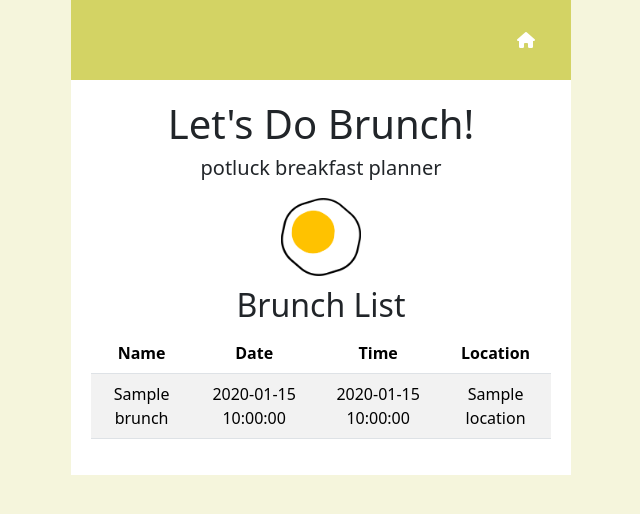
After one commit to heidi37/cs50-final-project, a Flask app: template templates/brunch-list.html in a window 1280 px wide. The commit adds this page. Shown: the top 514 px of the page, without its empty margins (319-959 px from the left). Run offline with Flask 3, Linux system fonts and the light colour scheme; the template is opened without the code that fills it: most values are stand-ins (such as "Sample title", 1, 10 or a date in 2020); some libraries are stand-ins or nearby versions.

Commit message:
create brunch list working

```diff
--- a/app.py
+++ b/app.py
@@ -4,8 +4,6 @@ from flask import Flask, redirect, render_template, request, url_for
 app = Flask(__name__) #turn this file into a flask application
 
 db = SQL("sqlite:///brunches.db")
-
-# ATTENDEES = {}
 
 DISHTYPES = [
     "Carbohydrate",
@@ -17,16 +15,29 @@ DISHTYPES = [
 @app.route('/')
 @app.route('/<name>')
 
-def hello_world(name="Cutie"):
+def helloWorld(name="Cutie"):
     return render_template("index.html", name=name)
 
 @app.route('/create-event', methods=["POST", "GET"])
 def createEvent():
+    if request.method == "POST":
+        # Validate submission
+        name = request.form.get("event-name")
+        date = request.form.get("event-date")
+        time = request.form.get("event-time")
+        location = request.form.get("event-location")
+        if not name:
+            return render_template("failure.html")
+
+        db.execute("INSERT INTO brunches (name, date, time, location) VALUES(?, ?, ?, ?)", name, date, time, location)
+
+        return redirect("brunch-list")
     return render_template("create-event.html")
 
-@app.route('/add-guests', methods=["POST", "GET"])
-def addGuests():
-    return render_template("add-guests.html")
+@app.route('/brunch-list')
+def brunchList():
+    brunches = db.execute("SELECT * FROM brunches")
+    return render_template("brunch-list.html", brunches=brunches)
 
 @app.route('/add-dish', methods=["POST", "GET"])
 def addDish():
--- a/static/styles.css
+++ b/static/styles.css
@@ -13,6 +13,13 @@ body {
     flex-direction: column;
     align-items: center;
     padding: 20px;
+    background: #fff;
+    width: 500px;
+}
+
+nav.container {
+    display: block;
+    background: hsl(60, 56%, 61%);
 }
 
 form {
@@ -38,3 +45,7 @@ button {
     padding: 5px 15px;
     border-radius: 5px;
 }
+
+i {
+    color: white;
+}
--- /dev/null
+++ b/templates/brunch-list.html
@@ -0,0 +1,22 @@
+{% extends "layout.html" %} {% block title %} Brunch List | {{ super() }} {%
+endblock %} {% block content %}
+<h2>Brunch List</h2>
+<div>
+  <table class="table table-striped">
+    <thead>
+      <th scope="col">Name</th>
+      <th scope="col">Date</th>
+      <th scope="col">Time</th>
+      <th scope="col">Location</th>
+    </thead>
+    {% for brunch in brunches %}
+    <tr>
+      <td>{{ brunch.name }}</td>
+      <td>{{ brunch.date }}</td>
+      <td>{{ brunch.time }}</td>
+      <td>{{ brunch.location }}</td>
+    </tr>
+    {% endfor %}
+  </table>
+</div>
+{% endblock %}
--- a/templates/failure.html
+++ b/templates/failure.html
@@ -1,7 +1,7 @@
 {% extends "layout.html" %} {% block title %} Failure | {{ super() }} {%
 endblock %} {% block content %}
 <h2>Failure</h2>
-<div class="container">
+<div>
   <p>Illegal Operation</p>
 </div>
 {% endblock %}
--- a/templates/guest-list.html
+++ b/templates/guest-list.html
@@ -1,7 +1,7 @@
 {% extends "layout.html" %} {% block title %} Guest List | {{ super() }} {%
 endblock %} {% block content %}
 <h2>Guest List</h2>
-<div class="container">
+<div>
   <table class="table table-striped">
     <thead>
       <th scope="col">First Name</th>
--- a/templates/index.html
+++ b/templates/index.html
@@ -1,8 +1,8 @@
 {% extends "layout.html" %} {% block title %} Welcome | {{ super() }} {%
 endblock %} {% block content %}
 <h2>Hello {{ name }}</h2>
-<div class="container">
-  <!-- <a href="{{ url_for('createEvent') }}"><button>Create A Brunch</button></a> -->
+<div>
+  <a href="{{ url_for('createEvent') }}"><button>Create A Brunch</button></a>
   <a href="{{ url_for('addDish') }}"><button>Add Your Dish</button></a>
   <!-- <a href=""><button>Attend A Brunch</button></a> -->
 </div>
--- a/templates/layout.html
+++ b/templates/layout.html
@@ -3,6 +3,13 @@
   <head>
     <title>{% block title %}Let's Do Brunch!{% endblock %}</title>
     <meta name="viewport" content="initial-scale=1 width="device-width">
+    <link
+      rel="stylesheet"
+      href="https://cdnjs.cloudflare.com/ajax/libs/font-awesome/6.4.2/css/all.min.css"
+      integrity="sha512-z3gLpd7yknf1YoNbCzqRKc4qyor8gaKU1qmn+CShxbuBusANI9QpRohGBreCFkKxLhei6S9CQXFEbbKuqLg0DA=="
+      crossorigin="anonymous"
+      referrerpolicy="no-referrer"
+    />
     <link
       href="https://cdn.jsdelivr.net/npm/bootstrap@5.3.1/dist/css/bootstrap.min.css"
       rel="stylesheet"
@@ -12,6 +19,15 @@
     <link rel="stylesheet" type="text/css" href="/static/styles.css" />
   </head>
   <body>
+    <nav class="container">
+      <ul class="nav justify-content-end">
+        <li class="nav-item">
+          <a class="nav-link" href="{{ url_for('helloWorld') }}"
+            ><i class="fa-solid fa-house"></i
+          ></a>
+        </li>
+      </ul>
+    </nav>
     <div class="container">
       <h1>Let's Do Brunch!</h1>
       <h5>potluck breakfast planner</h5>
```
Also changed, not shown: templates/create-event.html (+6 -6 lines).
